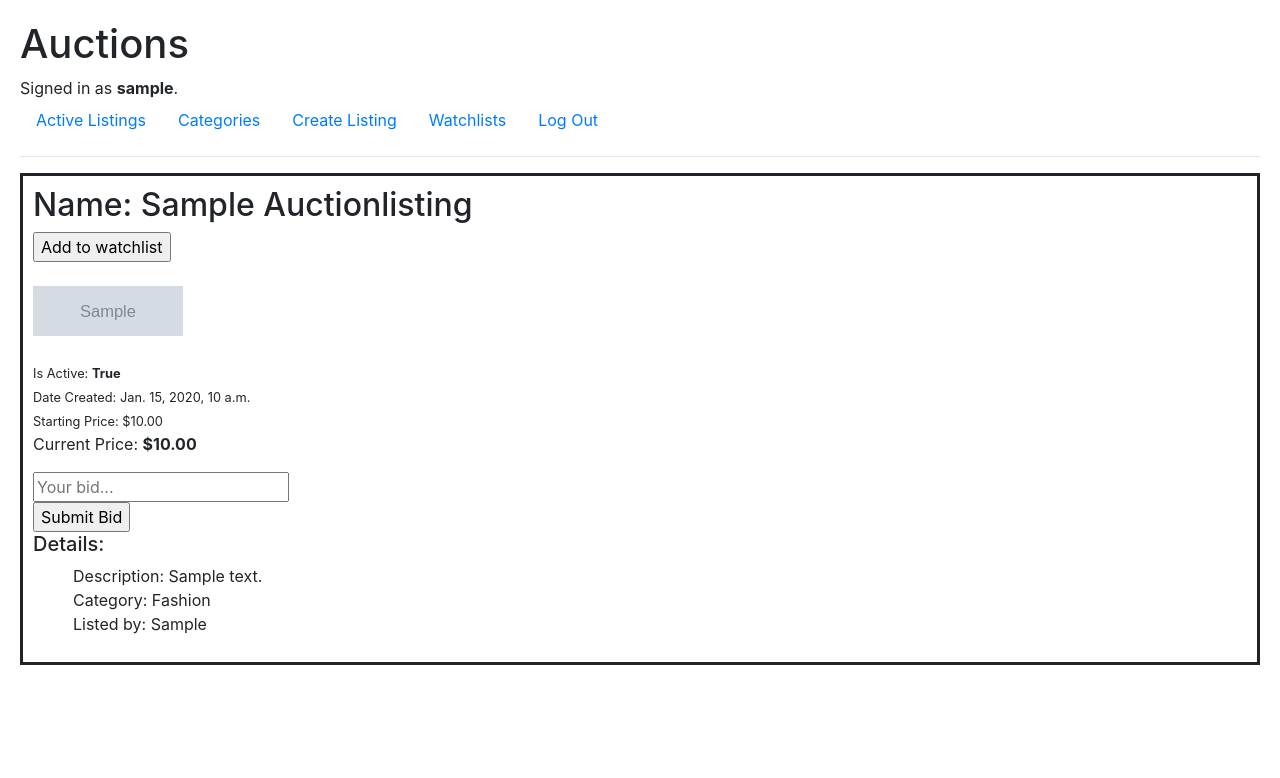
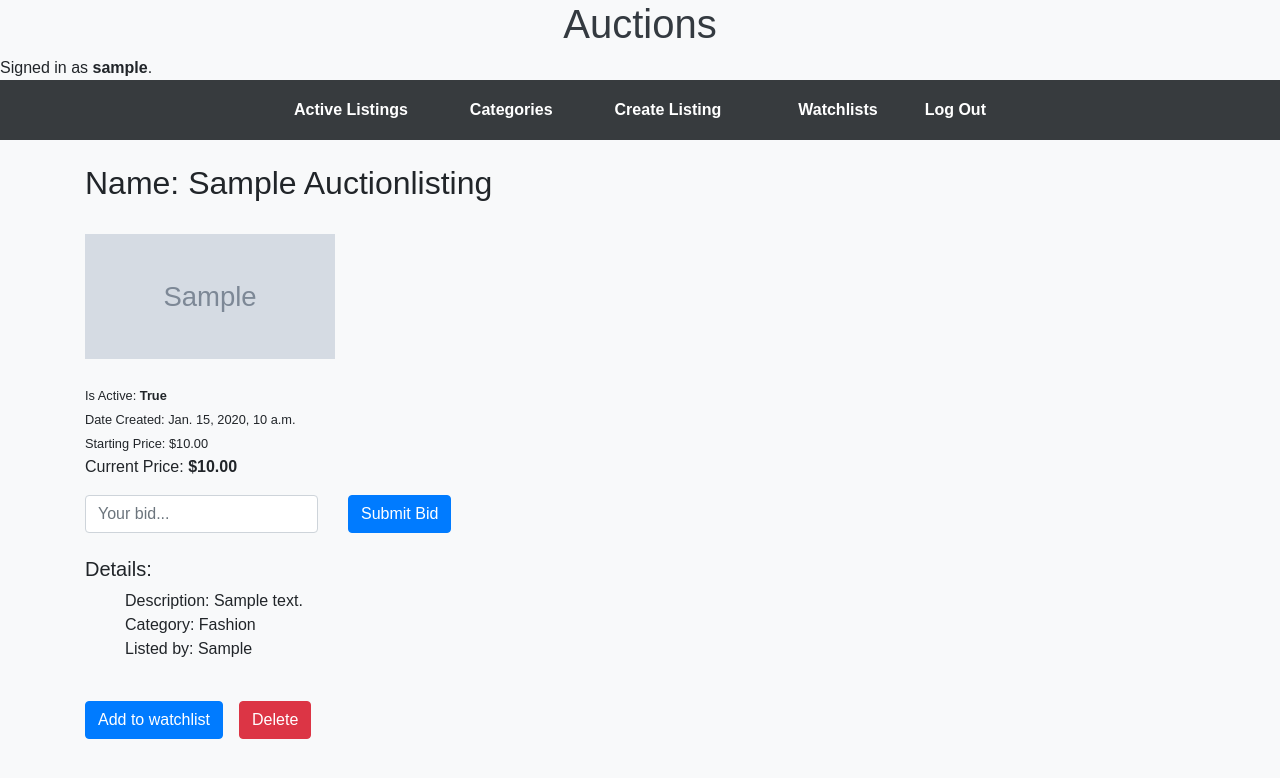
Before and after one commit to cloydbalongkit1/commerse_django, a Django app: page /listed_item/1 in a window 1280 px wide. Shown: the top 778 px of the page. Run offline with Django 3.2, Linux system fonts and the light colour scheme; a user stored in the database is signed in; tables that the repository leaves empty hold one stand-in row (values such as "Sample post"); grey boxes marked "Sample" are stand-in pictures; some libraries are stand-ins or nearby versions.

Commit message:
adding styles, items can be deleted by the maker

```diff
--- a/auctions/static/auctions/styles.css
+++ b/auctions/static/auctions/styles.css
@@ -1,28 +1,66 @@
 body {
-    padding: 20px;
+    font-family: Arial, sans-serif;
+    background-color: #f8f9fa;
+    margin: 0;
+    padding: 0;
 }
 
-label {
-    display: block;
-    margin-top: 10px;
+h1, h4 {
+    color: #343a40;
+    text-align: center;
 }
 
 img {
-    width: 150px;
-    height: 50px;
+    width: 250px;
+    height: 125px;
 }
 
 ul {
     list-style: none;
 }
 
-
-.form-submit {
-    margin-top: 5px;
+.nav {
+    display: flex;
+    justify-content: center;
+    background-color: #373b3e;
+    padding: 10px;
 }
 
+.nav-item {
+    margin: 0 15px;
+}
+
+.nav-link {
+    color: #ffffff;
+    text-decoration: none;
+    font-weight: bold;
+}
+
+.nav-link:hover {
+    text-decoration: underline;
+}
+
+.alert {
+    margin: 20px auto;
+    width: 80%;
+}
 
 .listing {
-    border: solid;
-    padding: 10px;
+    border: 1px solid #dee2e6;
+    border-radius: 5px;
+    padding: 20px;
+    margin: 20px auto;
+    width: 80%;
+    background-color: #ffffff;
 }
+
+.listing img {
+    max-width: 100%;
+    height: auto;
+    display: block;
+    margin: 0 auto 10px;
+}
+
+.listings {
+    margin-top: 10px;
+}
--- a/auctions/templates/auctions/categories.html
+++ b/auctions/templates/auctions/categories.html
@@ -3,7 +3,7 @@
 {% block body %}
 
     <form method="GET" action="{% url 'categories' %}">
-        <label for="categories">Choose a category:</label>
+        <label for="categories">Choose a category:</label><br>
         <select name="category">
             <option value="">Choose a category</option>
             <option value="fashion">Fashion</option>
@@ -11,7 +11,7 @@
             <option value="home">Home</option>
             <option value="electronics">Electronics</option>
         </select>
-        <button type="submit">Search</button>
+        <button type="submit" class="btn btn-primary">Search</button>
     </form>
     <br><br>
 
@@ -32,7 +32,7 @@
                 <hr>
             {% endfor %}
         </div>
-
     {% endif %}
 
+
 {% endblock %}
--- a/auctions/templates/auctions/layout.html
+++ b/auctions/templates/auctions/layout.html
@@ -44,8 +44,11 @@
                 </li>
             {% endif %}
         </ul>
-        <hr>
-        {% block body %}
-        {% endblock %}
+        <br>
+        <div class="container">
+            {% block body %}
+            {% endblock %}
+        </div>
+
     </body>
 </html>
--- a/auctions/templates/auctions/listed_item.html
+++ b/auctions/templates/auctions/listed_item.html
@@ -2,16 +2,8 @@
 
 {% block body %}
 
-    <div class="listing">
         <h2>Name: {{ item.item_name.title }}</h2>
 
-        {% if user.is_authenticated %}
-            <form action="{% url 'watchlists' %}" method="post">
-                {% csrf_token %}
-                <input type="hidden" value="{{ item.id }}" name="item_id">
-                <input type="submit" value="Add to watchlist" name="add-to-watchlist">
-            </form>
-        {% endif %}
         <br>
 
         <img src="{{ item.image_url }}" alt="{{ item.item_name }}"><br><br>
@@ -21,12 +13,17 @@
         <p>Current Price: <strong>${{ item.current_price }}</strong></p>
 
         {% if user.is_authenticated %}
-            <form action="{% url 'my_bid' %}" method="post">
-                {% csrf_token %}
-                <input type="hidden" value="{{ item.id }}" name="item_id">
-                <input required type="number" step="0.01" name="bid-amount" placeholder="Your bid..."><br>
-                <input type="submit" value="Submit Bid">
+            <form action="{% url 'my_bid' %}" method="post" class="row align-items-center">
+                <div class="col-auto">
+                    {% csrf_token %}
+                    <input type="hidden" value="{{ item.id }}" name="item_id">
+                    <input required type="number" step="0.01" name="bid-amount" placeholder="Your bid..." class="form-control">
+                </div>
+                <div class="col-auto">
+                    <input type="submit" value="Submit Bid" class="btn btn-primary">
+                </div>
             </form>
+            <br>
         {% endif %}
 
         <h5>Details:</h5>
@@ -35,8 +32,23 @@
             <li>Category: {{ item.category.title }}</li>
             <li>Listed by: {{ item.created_by.first_name.title }}</li>
         </ul>
+        <br>
 
-    </div>
+        {% if user.is_authenticated %}
+            <div class="d-flex justify-content-start mb-3">
+                <form action="{% url 'watchlists' %}" method="post" class="mr-3">
+                    {% csrf_token %}
+                    <input type="hidden" value="{{ item.id }}" name="item_id">
+                    <input type="submit" value="Add to watchlist" name="add-to-watchlist" class="btn btn-primary">
+                </form>
+            {% if user == item.created_by %}
+                <form action="{% url 'item_deleted' item.id %}" method="post">
+                    <input type="button" class="btn btn-danger" value="Delete">
+                </form>
+            </div>
+            {% endif %}
+        {% endif %}
+
 
 
 {% endblock %}
--- a/auctions/templates/auctions/new_listing.html
+++ b/auctions/templates/auctions/new_listing.html
@@ -8,7 +8,8 @@
         <form action="{% url 'new_listing' %}" method="post">
             {% csrf_token %}
             {{ form }}
-            <input type="submit" class="form-submit">
+            <br>
+            <input type="submit" class="form-submit btn btn-primary">
         </form>
 
     </div>
--- a/auctions/urls.py
+++ b/auctions/urls.py
@@ -13,4 +13,5 @@ urlpatterns = [
     path("categories", views.categories, name="categories"),
     path("listed_item/<int:id>", views.listed_item, name="listed_item"),
     path("my_bid", views.my_bid, name="my_bid"),
+    path("item_deleted/<int:id>", views.item_deleted, name="item_deleted"),
 ]
--- a/auctions/views.py
+++ b/auctions/views.py
@@ -21,31 +21,42 @@ def index(request):
 
 def listed_item(request, id):
     item = get_object_or_404(AuctionListing, id=id)
-    return render(request, 'auctions/listed_item.html', {
+    return render(request, "auctions/listed_item.html", {
         "item": item
     })
 
 
 
 @login_required
+def item_deleted(request, id):
+    auction_item = AuctionListing.objects.filter(id=id).first()
+    auction_item.delete()
+    messages.success(request, "Item removed from your watchlist.", extra_tags="success")
+    return redirect('index')
+
+
+
+@login_required
 def my_bid(request):
     if request.method == "POST":
-        my_bid = float(request.POST.get('bid-amount'))
-        item = get_object_or_404(AuctionListing, id=request.POST.get('item_id'))
+        my_bid = float(request.POST.get("bid-amount"))
+        item = get_object_or_404(AuctionListing, id=request.POST.get("item_id"))
         user = get_object_or_404(User, id=request.user.id)
-        highest_bid = Bids.objects.filter(auction_item=item).order_by('-bid_amount').first() #Searching all bid amounts RETURNS highest
+        highest_bid = Bids.objects.filter(auction_item=item).order_by("-bid_amount").first()
 
         if highest_bid is None:
-            highest_bid = 0
+            highest_bid_amount = 0
+        else:
+            highest_bid_amount = highest_bid.bid_amount
 
-        if my_bid > item.current_price and my_bid > highest_bid: #my_bid must be greater than current price and highest bidder
-            bidding = Bids(auction_item=item, bid_by=user, bid_amount=my_bid) #saving my the bid
+        if my_bid > item.current_price and my_bid > highest_bid_amount:
+            bidding = Bids(auction_item=item, bid_by=user, bid_amount=my_bid)
             bidding.save()
-            AuctionListing.objects.filter(id=item.id).update(current_price=my_bid) #updating the current price on the AuctionListing
-            messages.success(request, "Request successful!", extra_tags='success')
+            AuctionListing.objects.filter(id=item.id).update(current_price=my_bid)
+            messages.success(request, "Bid request successful!", extra_tags="success")
             return redirect('index')
         else:
-            messages.error(request, "Request Fail! Your bid is equal or less than the current price.", extra_tags='danger')
+            messages.error(request, "Request Fail! Your bid is equal or less than the current price.", extra_tags="danger")
             return redirect('index')
 
 
@@ -54,6 +65,7 @@ def my_bid(request):
 def new_listing(request):
     if request.method == "POST":
         form = CreateListing(request.POST)
+
         if form.is_valid():
             new_list = AuctionListing(
                 item_name = form.cleaned_data['item_name'],
@@ -75,11 +87,12 @@ def new_listing(request):
 
 @login_required
 def watchlists(request):
+
     if request.method == "POST":
         auction_item = get_object_or_404(AuctionListing, id=request.POST.get('item_id'))
         add_to = WatchList(user=request.user, auction_item=auction_item)
         add_to.save()
-        messages.success(request, "Request successful!", extra_tags='success')
+        messages.success(request, "Add to watchlists successful!", extra_tags='success')
 
     watchlists = WatchList.objects.filter(user=request.user)[::-1]
     return render(request, 'auctions/watchlists.html', {
@@ -92,11 +105,13 @@ def remove_item(request):
     if request.method == "POST":
         auction_item = get_object_or_404(AuctionListing, id=request.POST.get('item_id'))
         watchlist_item = WatchList.objects.filter(user=request.user, auction_item=auction_item).first()
+
         if watchlist_item:
             watchlist_item.delete()
             messages.success(request, "Item removed from your watchlist.")
         else:
             messages.error(request, "Item not found in your watchlist.")
+
         return HttpResponseRedirect(reverse("watchlists"))
 
 
@@ -105,6 +120,7 @@ def remove_item(request):
 def categories(request):
     category = request.GET.get('category')
     categories = AuctionListing.objects.filter(category=category)
+
     return render(request, 'auctions/categories.html', {
         'categories': categories,
     })
```
Also changed, not shown: auctions/forms.py (+5 -5 lines), auctions/templates/auctions/index.html (+2 -9 lines), auctions/templates/auctions/watchlists.html (+4 -4 lines), auctions/templates/auctions/login.html (line endings or trailing spaces).
